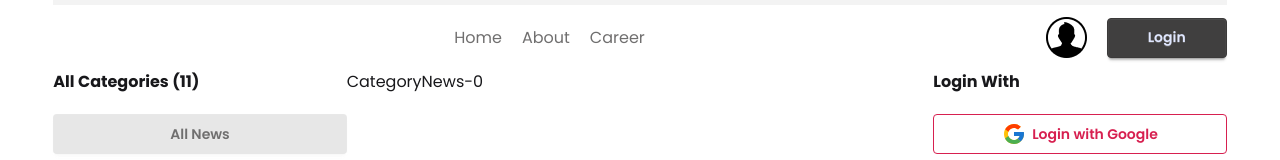
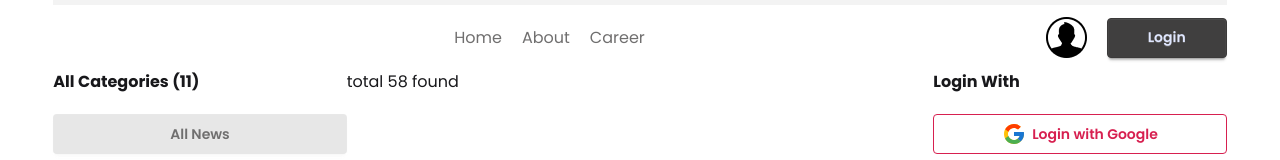
Before and after one commit to TawfiqAhmedRafi/Dragon-News, a React (Vite) app: page /category/0 in a window 1280 px wide. Shown: the part 189-349 px from the top of the page. Built offline with nearby package versions, Linux system fonts and the light colour scheme.

Commit message:
Load News Data & Filter News Data based on Category

```diff
--- a/src/Page/CategoryNews.jsx
+++ b/src/Page/CategoryNews.jsx
@@ -1,14 +1,27 @@
-import React from 'react';
-import { useParams } from 'react-router';
+import React, { useEffect, useState } from "react";
+import { useLoaderData, useParams } from "react-router";
 
 const CategoryNews = () => {
-    const {id} =useParams()
-    console.log(id)
-    return (
-        <div>
-            CategoryNews-{id}
-        </div>
-    );
+  const { id } = useParams();
+  const data = useLoaderData();
+  const [categoryNews, setCategoryNews] = useState([]);
+  //console.log(id,data)
+  useEffect(() => {
+    if (id == "0") {
+      setCategoryNews(data);
+      return;
+    } else if (id == "1") {
+      const filteredNews = data.filter(
+        (news) => news.others.is_today_pick == true
+      );
+      setCategoryNews(filteredNews);
+      return
+    } else {
+      const filteredNews = data.filter((news) => news.category_id == id);
+      setCategoryNews(filteredNews);
+    }
+  }, [data, id]);
+  return <div>total {categoryNews.length} found</div>;
 };
 
 export default CategoryNews;
--- a/src/Routes/Router.jsx
+++ b/src/Routes/Router.jsx
@@ -15,7 +15,8 @@
                 },
                 {
                     path : "/category/:id",
-                    element : <CategoryNews></CategoryNews>
+                    element : <CategoryNews></CategoryNews>,
+                    loader: ()=> fetch("/news.json"),
                 }
             ]
         },
```
